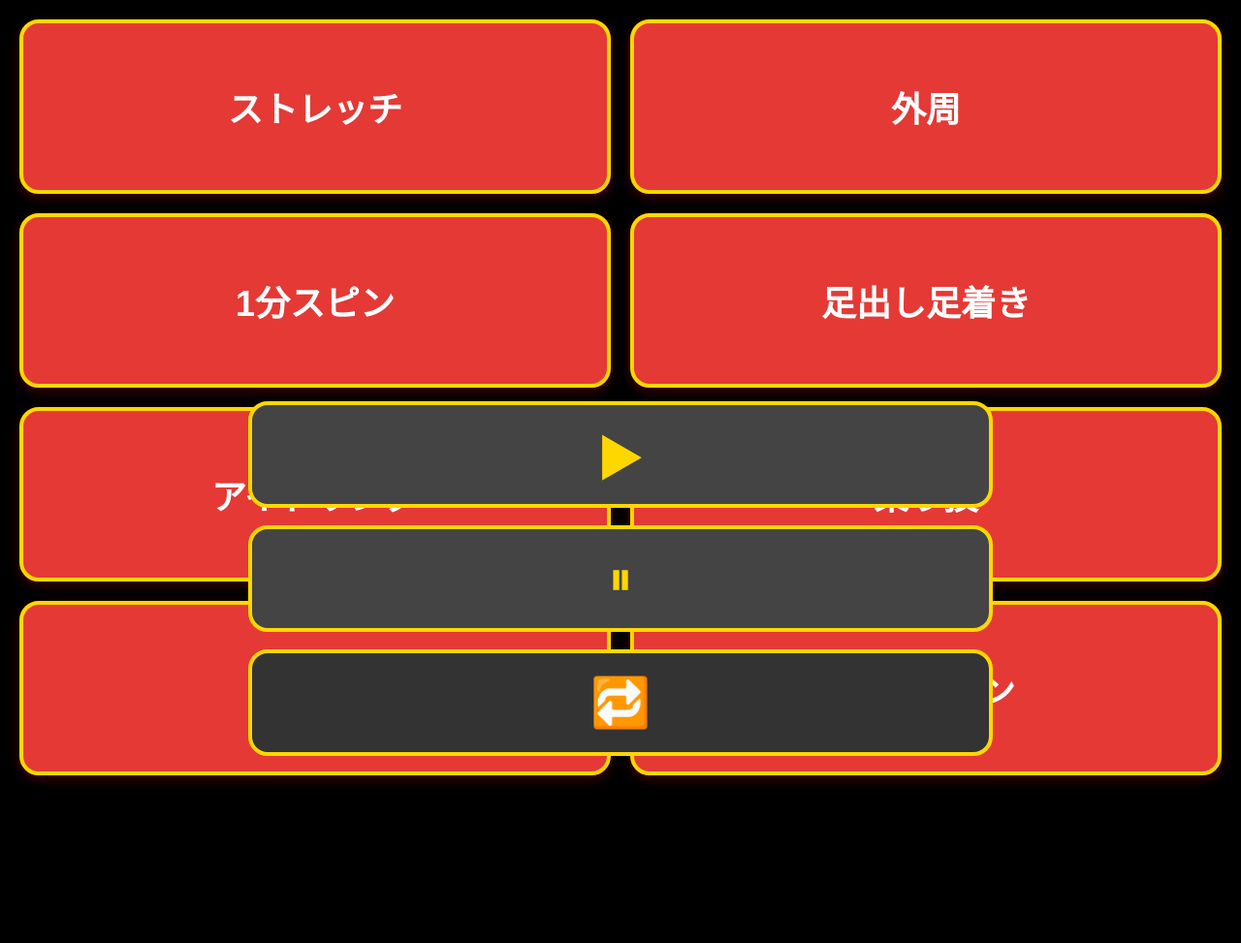
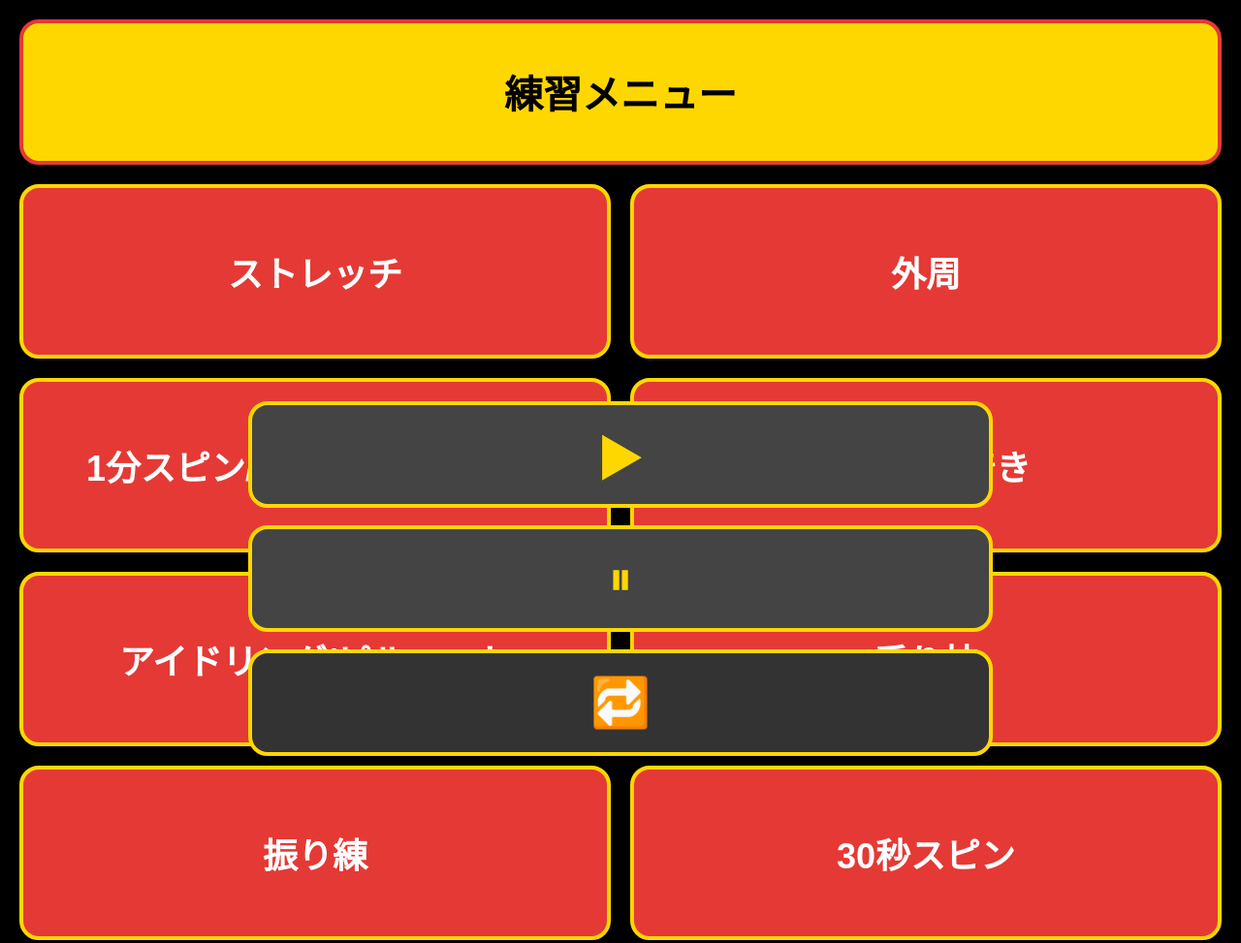
Before and after one commit to atomic4096/music, a plain HTML site: page index.html in a window 1280 px wide. Shown: the whole page at 97% size. Drawn offline with Linux system fonts and the light colour scheme.

Commit message:
Add files via upload

```diff
--- a/index.html
+++ b/index.html
@@ -4,7 +4,6 @@
 <meta charset="UTF-8">
 <title>練習メニュー音出し</title>
 
-<!-- PWA設定 -->
 <link rel="manifest" href="manifest.json">
 <meta name="apple-mobile-web-app-capable" content="yes">
 <meta name="apple-mobile-web-app-status-bar-style" content="black">
@@ -15,13 +14,12 @@
     background: #000;
     margin: 0;
     padding: 20px;
-    padding-bottom: 260px; /* ← 下の固定ボタンのスペース確保 */
+    padding-bottom: 260px;
     display: grid;
     grid-template-columns: repeat(2, 1fr);
     gap: 20px;
   }
 
-  /* アイコン（練習メニュー） */
   .menu-btn {
     padding: 25px;
     font-size: 36px;
@@ -32,8 +30,6 @@
     background: #E53935;
     color: #fff;
     font-weight: bold;
-    box-shadow: 0 4px 12px rgba(255, 0, 0, 0.25);
-    transition: 0.1s;
   }
 
   .menu-btn:active {
@@ -41,7 +37,18 @@
     background: #B71C1C;
   }
 
-  /* 下固定の操作ボタン */
+  /* 練習メニューボタン（特別デザイン） */
+  .nav-btn {
+    grid-column: span 2;
+    height: 150px;
+    font-size: 40px;
+    background: #FFD700;
+    color: #000;
+    border-radius: 20px;
+    border: 4px solid #E53935;
+    font-weight: bold;
+  }
+
   .control-area {
     position: fixed;
     bottom: 20px;
@@ -63,7 +70,6 @@
     color: #FFD700;
   }
 
-  /* リピートボタン */
   #repeatBtn {
     background: #333;
     color: #FFD700;
@@ -77,17 +83,19 @@
 </head>
 <body>
 
-<!-- 2×4 のアイコン配置 -->
+<!-- 練習メニューへ移動 -->
+<button class="nav-btn" onclick="location.href='menu.html'">練習メニュー</button>
+
+<!-- 2×4 の音源ボタン -->
 <button class="menu-btn" data-sound="1">ストレッチ</button>
 <button class="menu-btn" data-sound="2">外周</button>
-<button class="menu-btn" data-sound="3">1分スピン</button>
+<button class="menu-btn" data-sound="3">1分スピン/プランク/ブリッジ</button>
 <button class="menu-btn" data-sound="4">足出し足着き</button>
-<button class="menu-btn" data-sound="5">アイドリング</button>
+<button class="menu-btn" data-sound="5">アイドリング/ピルエット</button>
 <button class="menu-btn" data-sound="6">乗り技</button>
 <button class="menu-btn" data-sound="7">振り練</button>
 <button class="menu-btn" data-sound="8">30秒スピン</button>
 
-<!-- 下固定の操作ボタン -->
 <div class="control-area">
   <button id="resumeBtn" class="control">▶</button>
   <button id="pauseBtn" class="control">⏸</button>
@@ -116,12 +124,10 @@
     audios[i] = new Audio(soundURLs[i]);
   }
 
-  // 再生ボタン
   document.querySelectorAll(".menu-btn").forEach(btn => {
     btn.addEventListener("click", () => {
       const id = Number(btn.dataset.sound);
 
-      // 他の音を止める
       for (let i = 1; i <= 8; i++) {
         audios[i].pause();
         audios[i].currentTime = 0;
@@ -133,33 +139,21 @@
     });
   });
 
-  // 一時停止
   document.getElementById("pauseBtn").addEventListener("click", () => {
     if (currentPlaying) currentPlaying.pause();
   });
 
-  // 再開
   document.getElementById("resumeBtn").addEventListener("click", () => {
     if (currentPlaying) currentPlaying.play();
   });
 
-  // リピート切り替え
   document.getElementById("repeatBtn").addEventListener("click", () => {
     repeatMode = !repeatMode;
-
     const btn = document.getElementById("repeatBtn");
-    if (repeatMode) {
-      btn.classList.add("active");
-    } else {
-      btn.classList.remove("active");
-    }
-
-    if (currentPlaying) {
-      currentPlaying.loop = repeatMode;
-    }
+    btn.classList.toggle("active", repeatMode);
+    if (currentPlaying) currentPlaying.loop = repeatMode;
   });
 
-  // Service Worker 登録
   if ("serviceWorker" in navigator) {
     navigator.serviceWorker.register("service-worker.js");
   }
```
